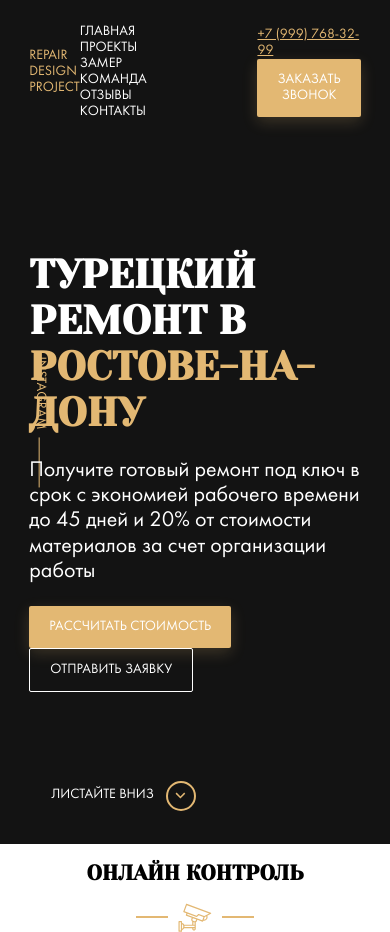
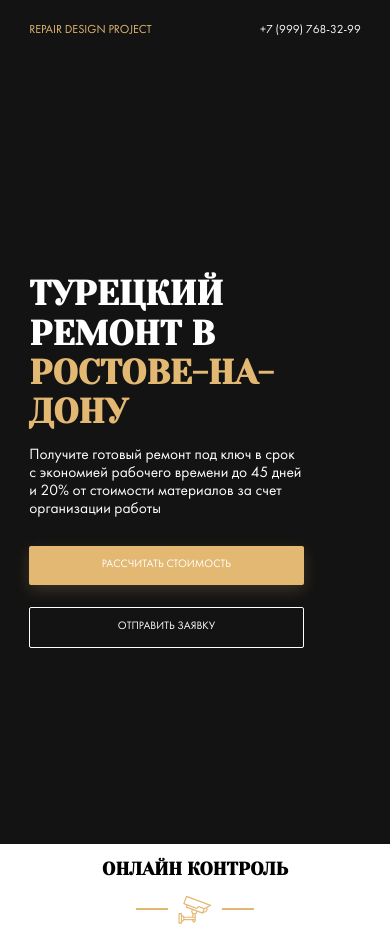
Before and after one commit to applejack1998/repair-design, a website: page index.html in a window 390 px wide. Drawn offline with Linux system fonts and the light colour scheme; files whose address does not match are found by name.

Commit message:
feat: make responsive layout

```diff
--- a/sass/_interface.sass
+++ b/sass/_interface.sass
@@ -3,6 +3,7 @@
   border: none
   border-radius: 2px
   text-transform: uppercase
+  font-size: 0.93rem
   &:hover
     cursor: pointer
   &--primary
--- /dev/null
+++ b/sass/_media.sass
@@ -0,0 +1,36 @@
+@media screen and ( max-width: 1200px )
+  html
+    font-size: 12px
+  .nav
+    &__item
+      margin-right: 1rem
+@media screen and ( max-width: 992px )
+  .nav
+    display: none
+  .hero
+    &__instagram
+      display: none
+    &__content
+      margin-left: 0
+@media screen and ( max-width: 570px )
+  .contacts
+    &__phone
+      margin-right: 0
+      color: $light
+      text-decoration: none
+    &__button
+      display: none
+    .title
+      font-size: 1.64rem
+  .hero
+    &__scroll-down
+      display: none
+    &__content
+      max-width: 22.86rem
+    &__text
+      font-size: 1.29rem
+      margin-bottom: 2.28rem
+    &__button
+      display: block
+      min-width: 22.86rem
+      margin-bottom: 1.85rem
--- a/sass/_settings.sass
+++ b/sass/_settings.sass
@@ -1,20 +1,7 @@
 *, *:before, *:after
   box-sizing: border-box
+html
+  font-size: 14px
 body
   font-family: 'Futura Book', sans-serif
-  font-size: 14px
-.section
-  &-title
-    text-align: center
-    text-transform: uppercase
-    font-family: 'Yeseva One', cursive
-    &__image
-      display: flex
-      justify-content: center
-      align-items: center
-      &::before, &::after
-        content: ''
-        width: 32px
-        height: 2px
-        background-color: $primary
-        margin: 0 10px
+  font-size: 1rem
--- a/sass/style.sass
+++ b/sass/style.sass
@@ -7,3 +7,4 @@
 @import 'templates/header'
 @import 'templates/hero'
 @import 'templates/control'
+@import 'media'
--- a/sass/templates/_control.sass
+++ b/sass/templates/_control.sass
@@ -0,0 +1,15 @@
+.section
+  &-title
+    text-align: center
+    text-transform: uppercase
+    font-family: 'Yeseva One', cursive
+    &__image
+      display: flex
+      justify-content: center
+      align-items: center
+      &::before, &::after
+        content: ''
+        width: 32px
+        height: 2px
+        background-color: $primary
+        margin: 0 10px
--- a/sass/templates/_header.sass
+++ b/sass/templates/_header.sass
@@ -17,7 +17,7 @@
   color: $light
   text-decoration: none
   text-transform: uppercase
-  margin-right: 40px
+  margin-right: 2.857rem
   transition: color 0.2s
   &:hover
     color: $primary
--- a/sass/templates/_hero.sass
+++ b/sass/templates/_hero.sass
@@ -25,8 +25,8 @@
     position: absolute
     left: 0
     bottom: 0
-    min-width: 247px
-    min-height: 97px
+    min-width: 17.64rem
+    min-height: 6.93rem
     display: flex
     justify-content: center
     align-items: center
@@ -44,13 +44,14 @@
       margin-left: 12px
   &__text
     color: $light
-    font-size: 22px
+    font-size: 1.571rem
     max-width: 500px
   &__button
     margin-right: 20px
   &__content
-    max-width: 670px
+    max-width: 47.857rem
     position: relative
+    margin-left: 4.285rem
 .instagram
   display: flex
   justify-content: center
@@ -73,7 +74,7 @@
   margin: 0
   font-family: 'Yeseva One', cursive
   text-transform: uppercase
-  font-size: 40px
+  font-size: 2.857rem
   color: $light
   &--primary
     color: $primary
```
Also changed, not shown: css/style.css, 1 other file.
